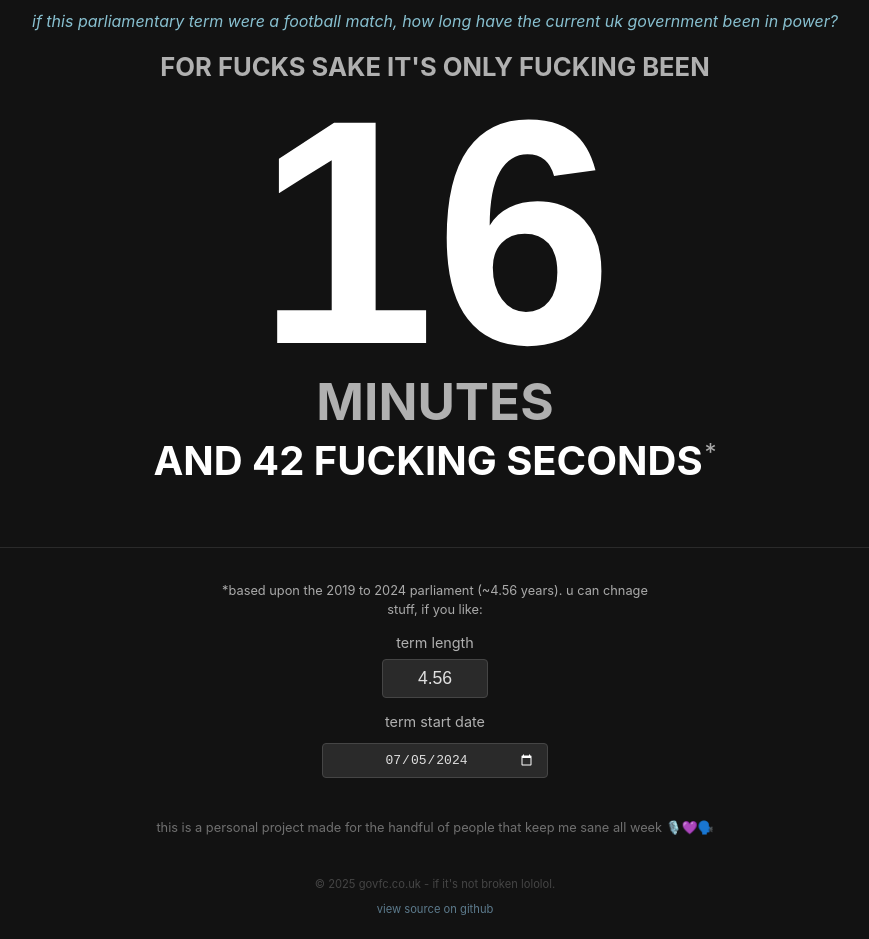
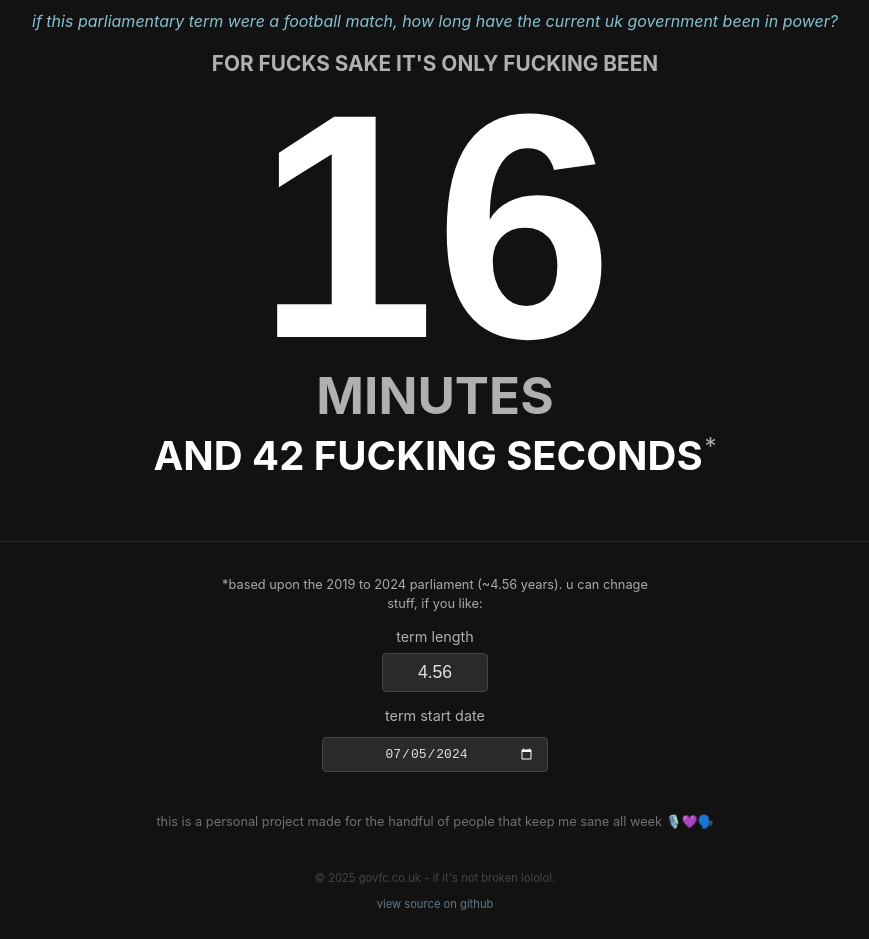
Before and after one commit to niyisurvey/govfc-html-ticker, a plain HTML site: page index.html in a window 1280 px wide. Shown: the whole page, without its empty margins (205-1074 px from the left). Drawn offline with Linux system fonts and the light colour scheme.

```diff
--- a/index.html
+++ b/index.html
@@ -66,7 +66,7 @@
         }
 
         #ticker-intro {
-            font-size: 1.6em; /* CHANGED: Made a TINY bit smaller */
+            font-size: 1.3em; /* CHANGED: Made a TINY bit smaller */
             color: #b0b0b0;
             margin: 0 0 5px 0;
             font-weight: bold;
```
